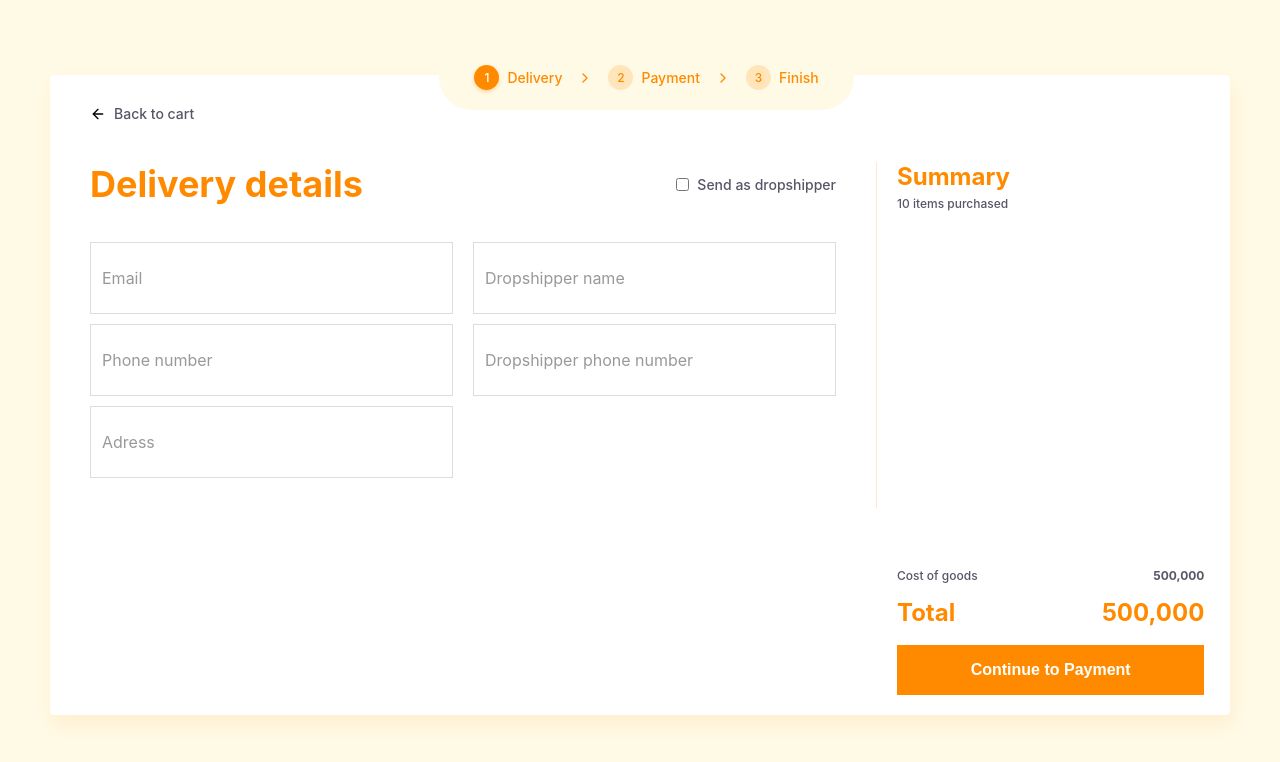
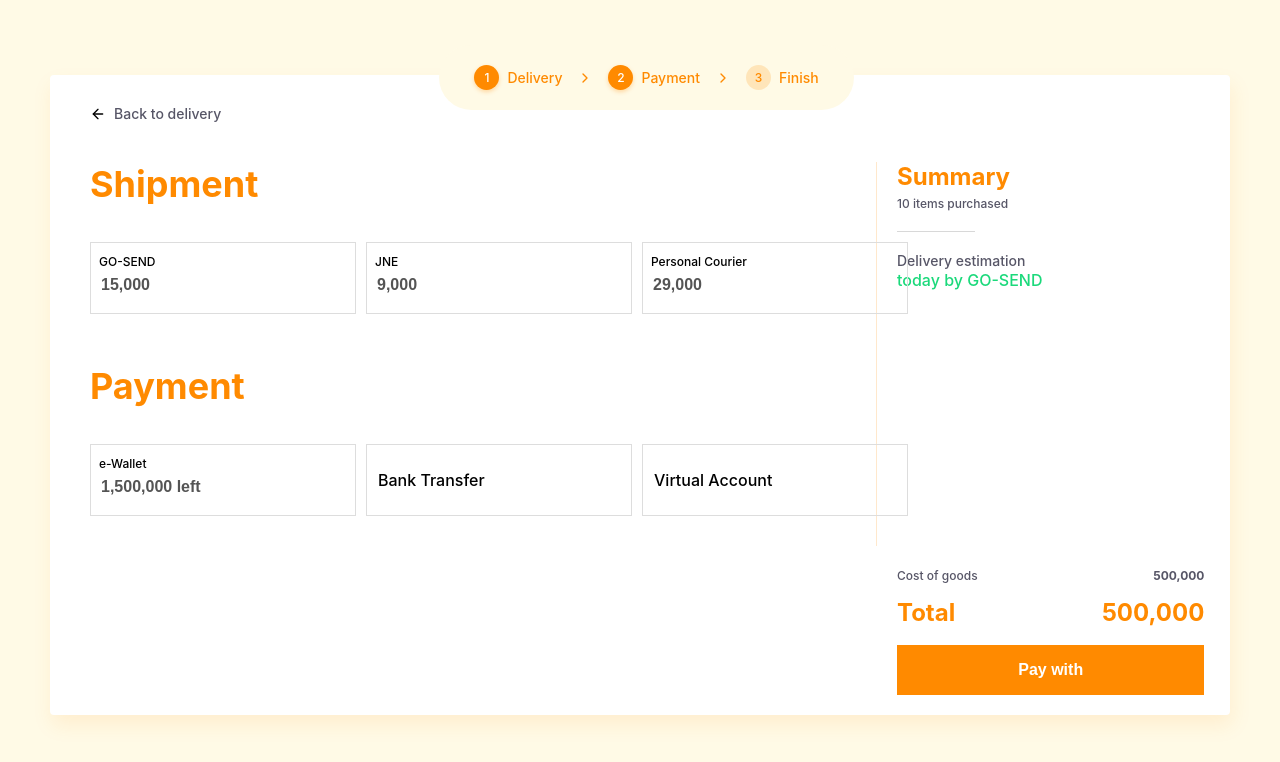
Before and after one commit to albarkahdev/jakmall-checkout-page, a React (Create React App) app: page / in a window 1280 px wide. Shown: the top 762 px of the page. Built offline with nearby package versions, Linux system fonts and the light colour scheme.

Commit message:
complete payment

```diff
--- /dev/null
+++ b/src/hooks/useListCostAndTotal.js
@@ -0,0 +1,54 @@
+import { useMemo } from "react";
+
+import useStoreCheckout from "../stores/storeCheckout";
+
+export const useListCostAndTotal = () => {
+  const {
+    deliveryDetails,
+    shipment,
+  } = useStoreCheckout();
+  const isDropshipper = deliveryDetails.isDropshipper;
+
+  const listCost = useMemo(() => {
+    const list = [
+      {
+        label: "Cost of goods",
+        value: "500,000",
+        type: "normal",
+      },
+    ];
+
+    if (isDropshipper) {
+      list.push({
+        label: "Dropshipping Fee",
+        value: "5,900",
+        type: "normal",
+      })
+    }
+
+    if (shipment?.provider) {
+      list.push({
+        label: shipment.provider,
+        value: shipment.costShipement,
+        type: "shipment-provider",
+
+      })
+    }
+
+    return list;
+  }, [isDropshipper, shipment]);
+
+  const totalCost = useMemo(() => {
+    let total = 0;
+
+    for(let i = 0; i < listCost.length; i++) {
+      let currentCost = listCost[i].value;
+      currentCost = currentCost.replace(",", "");
+      total += parseInt(currentCost, 10);
+    }
+
+    return total.toString().replace(/\B(?=(\d{3})+(?!\d))/g, ",");;
+  }, [listCost]);
+
+  return [listCost, totalCost];
+}
--- a/src/modules/delivery/components/BoxDelivery.js
+++ b/src/modules/delivery/components/BoxDelivery.js
@@ -10,17 +10,7 @@ import FormGroup from "./FormGroup";
 import BoxFormAndSummary from "../../../ui/BoxFormAndSummary/BoxFormAndSummary";
 import { usePrettyPrintedState } from "../../../hooks/usePrettyPrintedState";
 import useStoreCheckout from '../../../stores/storeCheckout';
-
-const listCost = [
-  {
-    label: "Cost of goods",
-    value: "500,000"
-  },
-  {
-    label: "Dropshipping Fee",
-    value: "5,900"
-  },
-];
+import { useListCostAndTotal } from '../../../hooks/useListCostAndTotal';
 
 const BoxDelivery = () => {
 	const [submitValue, setSubmitValue] = usePrettyPrintedState();
@@ -29,46 +19,21 @@ const BoxDelivery = () => {
     deliveryDetails,
     setInputErrors,
     setDeliveryDetail,
+    setFinishedStep,
+    setCurrentStep,
   } = useStoreCheckout();
   const isDropshipper = deliveryDetails.isDropshipper;
+  const [listCost, totalCost] = useListCostAndTotal();
 
   useEffect(() => {
     setInputErrors(errors);
   }, [errors]);
 
-  const listCost = useMemo(() => {
-    const list = [
-      {
-        label: "Cost of goods",
-        value: "500,000"
-      },
-    ];
-
-    if (isDropshipper) {
-      list.push({
-        label: "Dropshipping Fee",
-        value: "5,900"
-      })
-    }
-
-    return list;
-  }, [isDropshipper]);
-
-  const totalCost = useMemo(() => {
-    let total = 0;
-
-    for(let i = 0; i < listCost.length; i++) {
-      let currentCost = listCost[i].value;
-      currentCost = currentCost.replace(",", "");
-      total += parseInt(currentCost, 10);
-    }
-
-    return total.toString().replace(/\B(?=(\d{3})+(?!\d))/g, ",");;
-  }, [listCost]);
-
 	const onSubmit = (data) => {
 		console.log(JSON.stringify(data));
 		setSubmitValue(data)
+    setFinishedStep([1, 2]);
+    setCurrentStep(2);
 	}
 	const formRef = useRef(null)
 
--- a/src/modules/payment/components/BoxPayment.js
+++ b/src/modules/payment/components/BoxPayment.js
@@ -7,24 +7,8 @@ import BoxFormAndSummary from "../../../ui/BoxFormAndSummary/BoxFormAndSummary";
 import ShipementFormGroup from "./ShipementFormGroup";
 import PaymentFormGroup from "./PaymentFormGroup";
 import Space from "../../../ui/Space/Space";
-
-const listCost = [
-  {
-    label: "Cost of goods",
-    value: "500,000",
-    type: "normal",
-  },
-  {
-    label: "Dropshipping Fee",
-    value: "5,900",
-    type: "normal",
-  },
-  {
-    label: "GO-SEND",
-    value: "15,000",
-    type: "shipment-provider",
-  },
-];
+import useStoreCheckout from '../../../stores/storeCheckout';
+import { useListCostAndTotal } from "../../../hooks/useListCostAndTotal";
 
 const listAdditionalSummary = [
   {
@@ -34,6 +18,9 @@ const listAdditionalSummary = [
 ];
 
 const BoxPayment = () => {
+  const { paymentType } = useStoreCheckout();
+  const [listCost, totalCost] = useListCostAndTotal();
+
   return (
     <BoxContent>
       <BoxNavigation
@@ -57,8 +44,8 @@ const BoxPayment = () => {
           listCost={listCost}
           listAdditionalSummary={listAdditionalSummary}
           totalItemPurchashed={10}
-          labelButton="Pay with e-Wallet"
-          totalCost="505,900"
+          labelButton={`Pay with ${paymentType}`}
+          totalCost={totalCost}
         />
       </BoxFormAndSummary>
     </BoxContent>
--- a/src/modules/payment/components/PaymentFormGroup.js
+++ b/src/modules/payment/components/PaymentFormGroup.js
@@ -1,5 +1,7 @@
 import styled from "styled-components";
+
 import RadioBox from "../../../ui/RadioBox/RadioBox";
+import useStoreCheckout from '../../../stores/storeCheckout';
 
 const Wrapper = styled.div`
   display: grid;
@@ -7,24 +9,42 @@ const Wrapper = styled.div`
   grid-template-columns: auto auto auto;
 `;
 
+const listPaymentType = [
+  {
+    label: "e-Wallet",
+    value: "1,500,000 left"
+  },
+  {
+    label: "Bank Transfer",
+    value: ""
+  },
+  {
+    label: "Virtual Account",
+    value: ""
+  },
+]
+
 const PaymentFormGroup = () => {
+  const {
+    paymentType,
+    setPaymentType,
+  } = useStoreCheckout();
+
   return (
     <Wrapper>
-      <RadioBox
-        isSelected
-        label="e-Wallet"
-        value="1,500,000 left"
-      />
-      <RadioBox
-        isSelected={false}
-        label="Bank Transfer"
-        value=""
-      />
-      <RadioBox
-        isSelected={false}
-        label="Virtual Account"
-        value=""
-      />
+      {
+        listPaymentType.map(({ label, value }, idx) => {
+          return (
+            <RadioBox
+              key={idx}
+              isSelected={paymentType === label}
+              label={label}
+              value={value}
+              onClick={() => setPaymentType(label)}
+            />
+          )
+        })
+      }
     </Wrapper>
   )
 }
--- a/src/modules/payment/components/ShipementFormGroup.js
+++ b/src/modules/payment/components/ShipementFormGroup.js
@@ -1,5 +1,7 @@
 import styled from "styled-components";
+
 import RadioBox from "../../../ui/RadioBox/RadioBox";
+import useStoreCheckout from '../../../stores/storeCheckout';
 
 const Wrapper = styled.div`
   display: grid;
@@ -7,24 +9,49 @@ const Wrapper = styled.div`
   grid-template-columns: auto auto auto;
 `;
 
+const listRadioBoxShipment = [
+  {
+    provider: "GO-SEND",
+    costShipement: "15,000"
+  },
+  {
+    provider: "JNE",
+    costShipement: "9,000"
+  },
+  {
+    provider: "Personal Courier",
+    costShipement: "29,000"
+  },
+];
+
 const ShipementFormGroup = () => {
+  const {
+    shipment,
+    setShipment,
+  } = useStoreCheckout();
+
+  const handleChangeRadio = (label, value) => {
+    setShipment({
+      provider: label,
+      costShipement: value,
+    })
+  }
+
   return (
     <Wrapper>
-      <RadioBox
-        isSelected
-        label="GO-SEND"
-        value="15,000"
-      />
-      <RadioBox
-        isSelected={false}
-        label="JNE"
-        value="9,000"
-      />
-      <RadioBox
-        isSelected={false}
-        label="Personal Courier"
-        value="29,000"
-      />
+      {
+        listRadioBoxShipment.map(({ provider, costShipement }, idx) => {
+          return (
+            <RadioBox
+              key={idx}
+              isSelected={shipment?.provider === provider}
+              label={provider}
+              value={costShipement}
+              onClick={() => handleChangeRadio(provider, costShipement)}
+            />
+          )
+        })
+      }
     </Wrapper>
   )
 }
--- a/src/stores/storeCheckout.js
+++ b/src/stores/storeCheckout.js
@@ -2,8 +2,8 @@ import { create } from 'zustand';
 import { persist } from 'zustand/middleware';
 
 const initialValue = {
-  currentStep: 1,
-  finishedStep: [1],
+  currentStep: 2,
+  finishedStep: [1, 2],
   totalPayment: 0,
   costOfGoods: 500_000,
   deliveryDetails: {
@@ -16,7 +16,7 @@ const initialValue = {
   },
   shipment: {
     provider: "",
-    costShipement: 0,
+    costShipement: "",
   },
   paymentType: "",
   orderId: null,
--- a/src/ui/Checkbox/Checkbox.js
+++ b/src/ui/Checkbox/Checkbox.js
@@ -15,7 +15,7 @@ const CheckboxInput = styled.input`
 const Checkbox = ({ label, checked, onChange }) => {
   return (
     <Wrapper>
-      <CheckboxInput type="checkbox" onChange={onChange} />
+      <CheckboxInput type="checkbox" checked={checked} onChange={onChange} />
       <Space h={4} />
       <Text type="black-large">{label}</Text>
     </Wrapper>
--- a/src/ui/RadioBox/RadioBox.js
+++ b/src/ui/RadioBox/RadioBox.js
@@ -60,13 +60,14 @@ const RadioBox = ({
     isSelected,
     label,
     value = "",
+    onClick,
   }) => {
   const colorBase = isSelected
     ? colorBySelect.selected
     : colorBySelect.normal;
 
   return (
-    <Wrapper>
+    <Wrapper onClick={onClick}>
       <Input
         backgroundColor={colorBase.backgroundColor}
         borderColor={colorBase.borderColor}
```
